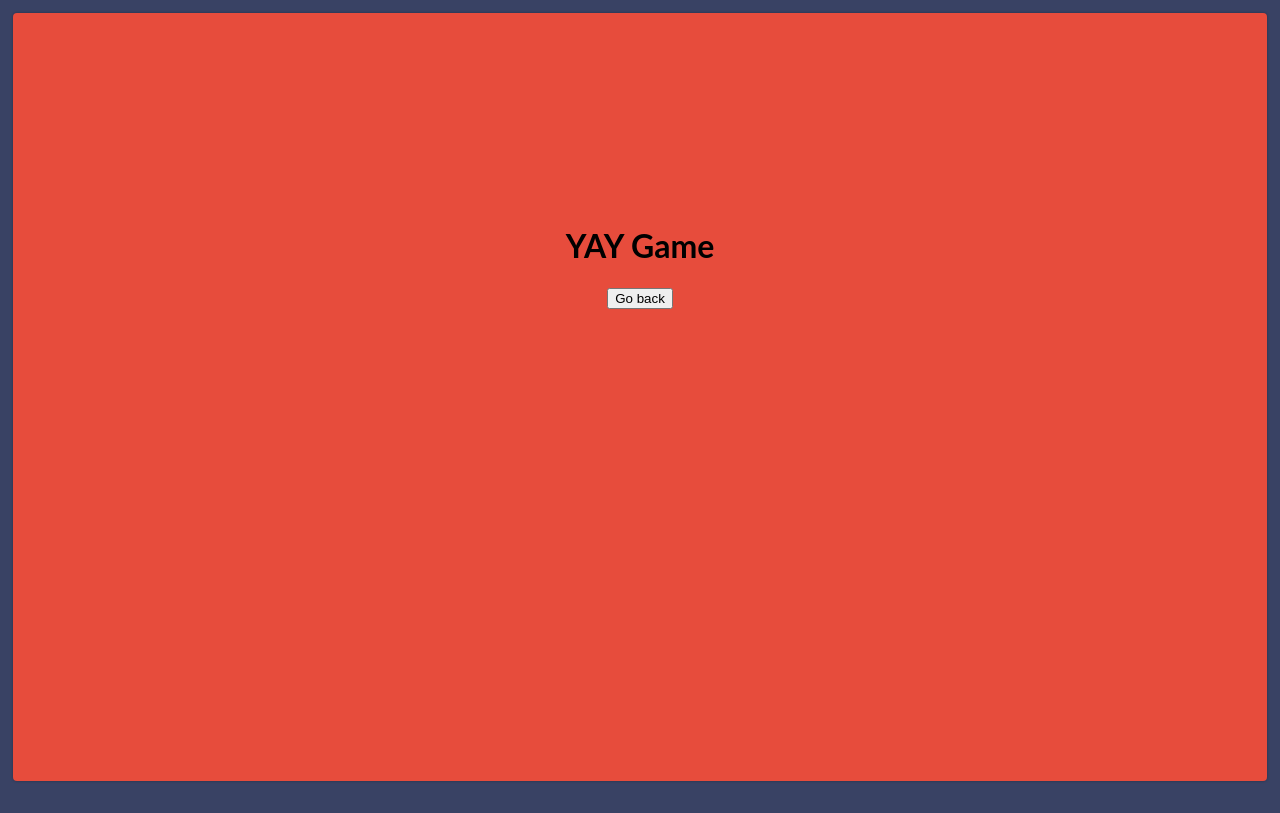
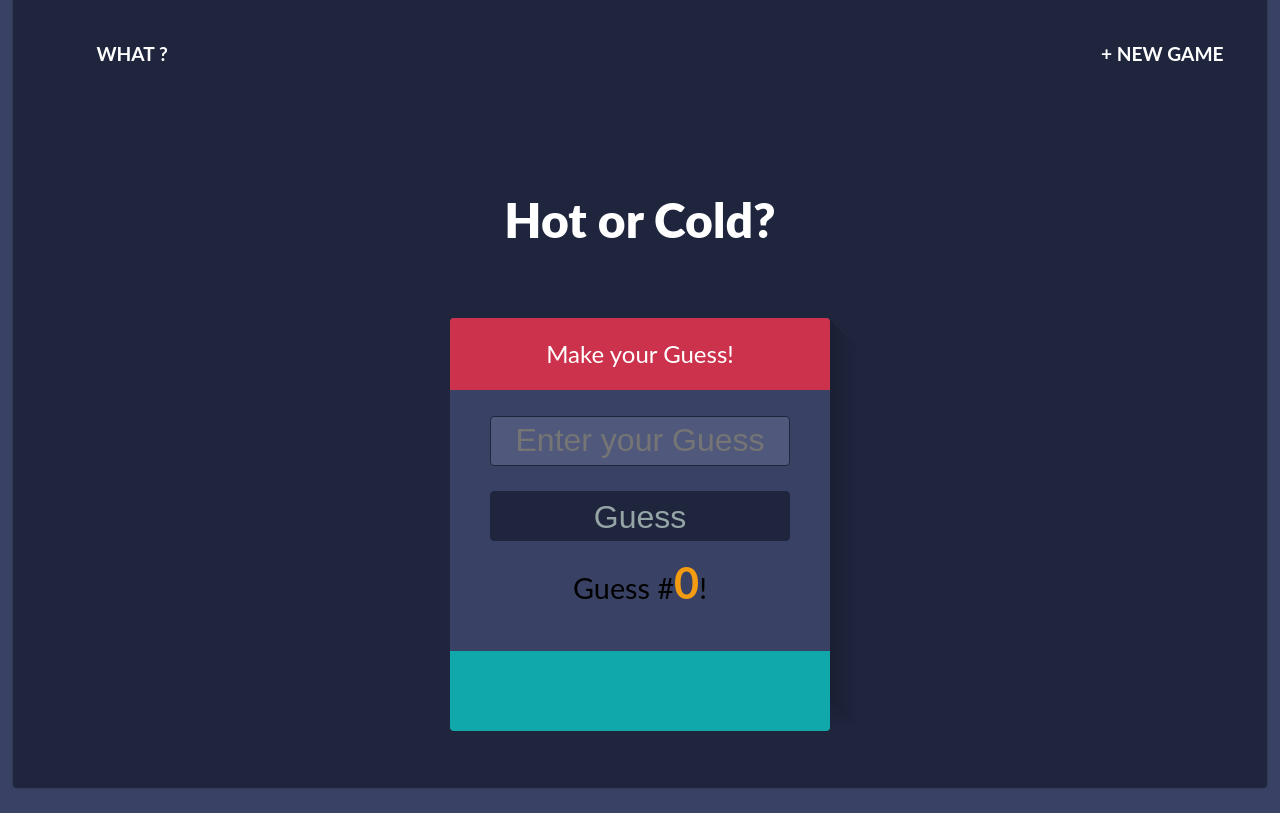
Before and after one commit to charlottefrates/react-hot-cold, a React app: page / in a window 1280 px wide. Both pictures are taken after a click on the button "Got It!". Built offline with nearby package versions, Linux system fonts and the light colour scheme.

Commit message:
got basic main game styling done

```diff
--- /dev/null
+++ b/src/components/game-main.css
@@ -0,0 +1,145 @@
+body {
+    position: relative;
+    width: 98%;
+    height: 100%;
+    margin-left: auto;
+    margin-right: auto;
+    font-family: 'Lato', Calibri, Arial, sans-serif;
+    background-color: #1F253D !important;
+    text-align: center;
+    border-radius: 4px;
+    -webkit-box-shadow: 0px 0px 3px rgba(0, 0, 0, 0.3);
+    box-shadow: 0px 0px 3px rgba(0, 0, 0, 0.3);
+}
+
+nav {
+    position: relative;
+    height: 10%;
+    padding: 3%;
+    margin-top: -2%;
+}
+
+nav button {
+    color: #fff;
+    border: none;
+    background: none;
+    font-size: 100%;
+    font: inherit;
+    vertical-align: baseline;
+    text-transform: uppercase;
+}
+
+ol, ul {
+    list-style: none;
+}
+
+nav ul li {
+    text-transform: uppercase;
+    font-weight: 700;
+    font-size: 1.2em;
+}
+
+
+nav ul li:first-child {
+    float: left;
+}
+
+nav ul li:last-child {
+    float: right;
+}
+
+h1 {
+    font-weight: 900;
+    font-size: 3em;
+    padding: 0.8em;
+    color: #fff;
+}
+
+.game {
+    position: relative;
+    background-color: #394264;
+    width: 380px;
+    height: 380px;
+    -webkit-border-radius: 4px;
+    -moz-border-radius: 4px;
+    border-radius: 4px;
+    margin: 0 auto;
+    box-shadow: rgb(26, 31, 52) 1px 1px, rgb(26, 31, 52) 2px 2px, rgb(26, 31, 52) 3px 3px, rgb(26, 31, 53) 4px 4px, rgb(26, 32, 53) 5px 5px, rgb(27, 32, 53) 6px 6px, rgb(27, 32, 54) 7px 7px, rgb(27, 32, 54) 8px 8px, rgb(27, 32, 54) 9px 9px, rgb(27, 33, 55) 10px 10px, rgb(27, 33, 55) 11px 11px, rgb(28, 33, 55) 12px 12px, rgb(28, 33, 56) 13px 13px, rgb(28, 34, 56) 14px 14px, rgb(28, 34, 56) 15px 15px, rgb(28, 34, 57) 16px 16px, rgb(29, 34, 57) 17px 17px, rgb(29, 34, 57) 18px 18px, rgb(29, 35, 58) 19px 19px, rgb(29, 35, 58) 20px 20px, rgb(29, 35, 58) 21px 21px, rgb(29, 35, 59) 22px 22px, rgb(30, 35, 59) 23px 23px, rgb(30, 36, 59) 24px 24px, rgb(30, 36, 60) 25px 25px, rgb(30, 36, 60) 26px 26px, rgb(30, 36, 60) 27px 27px, rgb(31, 37, 61) 28px 28px;
+}
+
+h2 {
+    margin: 0 auto;
+    background: #cc324b;
+    padding: 1em 0.4em;
+    font-size: 1.5em;
+    font-weight: 400;
+    display: block;
+    line-height: 1em;
+    border-top-left-radius: 4px;
+    border-top-right-radius: 4px;
+    color: #fff;
+}
+
+
+input {
+    width: 300px;
+    height: 50px;
+    display: block;
+    padding: 0.8em 0;
+    margin: 0.8em auto 0;
+    background: #50597b;
+    color: #fff;
+    border: solid 1px #1f253d;
+    -webkit-border-radius: 4px;
+    -moz-border-radius: 4px;
+    border-radius: 4px;
+}
+
+
+input.text {
+    text-align: center;
+    padding: 0.2em;
+    font-size: 2em;
+}
+
+input.button {
+    background: #1F253D;
+    color: #95a5a6;
+    font-size: 2em;
+    padding: 0.2em;
+    -webkit-transition: background 1s ease-in-out;
+    -moz-transition: background 1s ease-in-out;
+    -ms-transition: background 1s ease-in-out;
+    -o-transition: background 1s ease-in-out;
+    transition: background 1s ease-in-out;
+}
+
+.game p {
+    margin-top: 0.5em;
+    font-size: 1.8em;
+    padding-bottom: 0.5em;
+}
+
+#count {
+    color: #f39c12;
+    font-weight: 700;
+    font-size: 1.5em;
+}
+
+ul.guessBox {
+    height: 80px;
+    margin: 10px auto 0;
+    background: #11a8ab;
+    padding: 0.5em;
+    display: block;
+    line-height: 2em;
+    border-bottom-left-radius: 4px;
+    border-bottom-right-radius: 4px;
+    color: #fff;
+    overflow: auto;
+}
+
+.clearfix:before, .clearfix:after {
+    content: " ";
+    display: table;
+}
--- a/src/components/game-main.js
+++ b/src/components/game-main.js
@@ -1,11 +1,39 @@
 import React from 'react';
+
+// imports styling
+import './game-main.css';
 
 export default function Start(props) {
     return (
+        <div className="mainGame">
+        <header>
+            <nav>
+				<ul className="clearfix">
+					<li> <button className="what" onClick={props.onClick}>What ?</button> </li>
+					<li> <button className="new" href="#">+ New Game</button> </li>
+				</ul>
+			</nav>
+        </header>
 
-        <div className="mainGame">
-            <h1> YAY Game </h1>
-            <button onClick={props.onClick}> Go back </button>
+        <h1> Hot or Cold? </h1>
+
+        <section className="game">
+
+        <h2 id="feedback">Make your Guess!</h2>
+
+        <form>
+            <input type="text" name="userGuess" id="userGuess" className="text" maxLength="3" autoComplete="off" placeholder="Enter your Guess" required=""/>
+            <input type="submit" id="guessButton" className="button" name="submit" value="Guess"/>
+        </form>
+
+        <p>Guess #<span id="count">0</span>!</p>
+
+        <ul id="guessList" className="guessBox clearfix"></ul>
+
+        </section>
+
+        //<button onClick={props.onClick}> Go back </button>
+
         </div>
 
     );
--- a/src/components/game.css
+++ b/src/components/game.css
@@ -19,18 +19,18 @@
 }
 
 html {
+     margin-top: 1%;
 	width: 100%;
 	height: 100%;
 	background-color: #394264;
 }
 
-body {
+.overlay {
     display: block;
 	position: relative;
-	width: 98%;
-	height: 96%;
 	margin: 0.8em auto;
     padding-top: 15%;
+    padding-bottom: 18%;
 	font-family: 'Lato', Calibri, Arial, sans-serif;
 	background-color: #e74c3c;
 	text-align: center;
@@ -52,7 +52,9 @@ body {
 width: 600px;
 border-radius: 3px;
 top: 15%;
-        margin: auto auto;
+margin-left: auto;
+margin-right: auto;
+margin-top: -9%;
 border: 1px solid rgba(0,0,0,0.1);
     }
 
@@ -94,11 +96,12 @@ body {
     line-height: 1.5em;
 }
 
-.content > div a {
+.content > div button {
     font-size: 0.8em;
     background: #1F253D;
     color: #95a5a6;
     padding: 0.5em 2em;
     margin-bottom: 50px;
     border-radius: 3px;
+    border: none;
 }
--- a/src/components/game.js
+++ b/src/components/game.js
@@ -39,6 +39,7 @@ export default class Game extends React.Component {
      render() {
 
        //conditions to capture both states
+       //shows 'What' the game is about and 'Starts' the game
        if (this.state.show === 'directions') {
             return <What onClick={e => this.tooglegame()}/>;
         }
```
Lines whose indentation alone changed are shown as unchanged.
